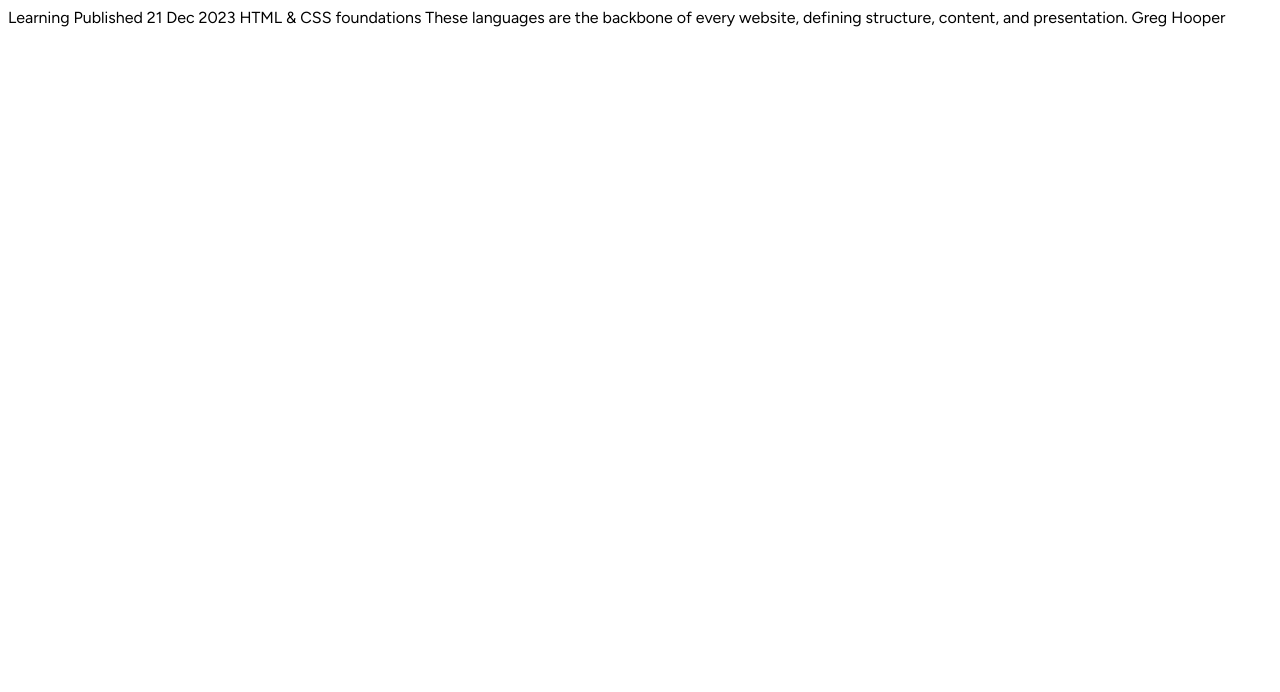
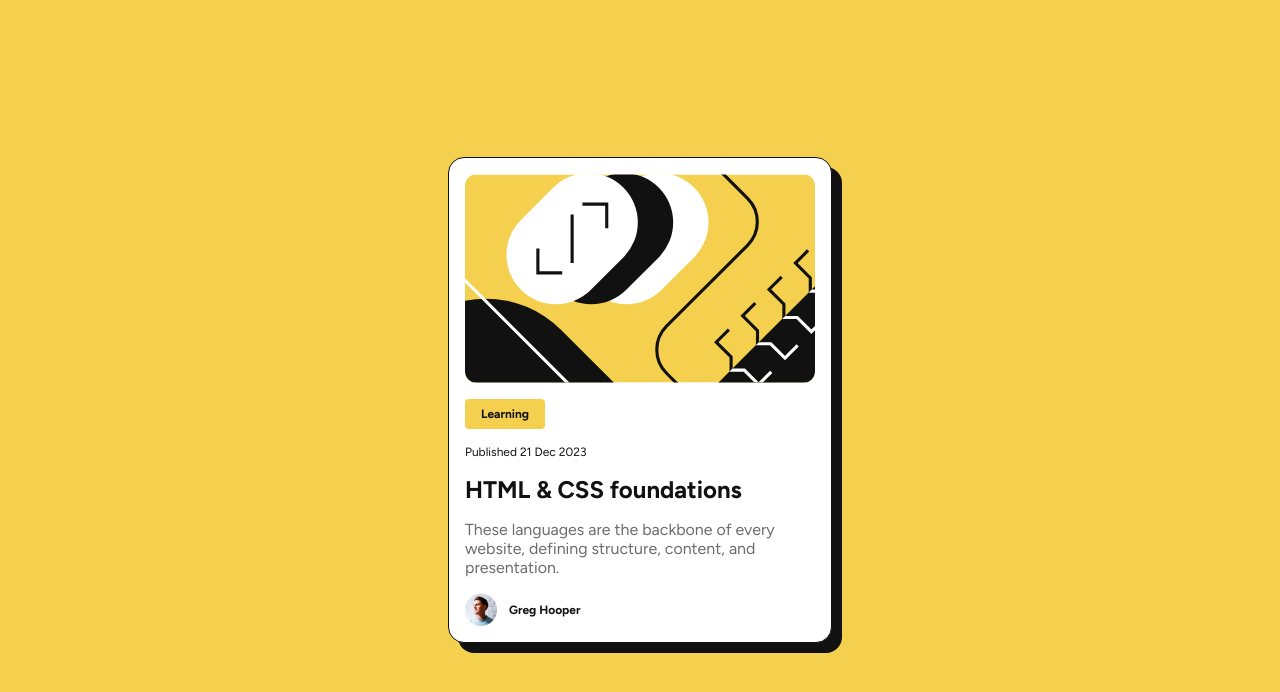
Before and after one commit to skipperr254/blog-preview-card, a plain HTML site: page index.html in a window 1280 px wide. Drawn offline with Linux system fonts and the light colour scheme.

Commit message:
Added the CSS styling

```diff
--- a/index.html
+++ b/index.html
@@ -16,15 +16,20 @@
 
 <body>
 
-  Learning
-
-  Published 21 Dec 2023
-
-  HTML & CSS foundations
-
-  These languages are the backbone of every website, defining structure, content, and presentation.
-
-  Greg Hooper
+  <main>
+    <section class="card">
+      <img class="card__image" src="./assets/images/illustration-article.svg" alt="Illustration article">
+      <span class="card__tag">Learning</span>
+      <p class="card__date">Published 21 Dec 2023</p>
+      <h2 class="card__title">HTML & CSS foundations</h2>
+      <p class="card__body">
+        These languages are the backbone of every website, defining structure, content, and presentation.
+      </p>
+      <div class="card__footer">
+        <img class="card__avatar" src="./assets/images/image-avatar.webp" alt="Greg Hooper avatar">
+        <p class="card__name">Greg Hooper</p>
+      </div>
+    </section>
 
 </body>
 
--- a/styles.css
+++ b/styles.css
@@ -1,4 +1,10 @@
 @import url('https://fonts.googleapis.com/css2?family=Figtree:ital,wght@0,300..900;1,300..900&family=Outfit:wght@100..900&display=swap');
+
+* {
+    margin: 0;
+    padding: 0;
+    box-sizing: border-box;
+}
 
 :root {
     --yellow: #f4d04e;
@@ -9,4 +15,71 @@
 
 body {
     font-family: 'Figtree', sans-serif;
+    background-color: var(--yellow);
+    display: flex;
+    align-items: center;
+    justify-content: center;
+    min-height: 100vh;
+    padding: 1rem;
 }
+
+img {
+    max-width: 100%;
+    display: block;
+}
+
+.card {
+    background-color: var(--white);
+    max-width: 24rem;
+    padding: 1rem;
+    border: 1px solid var(--gray-950);
+    border-radius: 1rem;
+    color: var(--gray-950);
+    display: flex;
+    flex-direction: column;
+    gap: 1rem;
+    box-shadow: 10px 10px 0px 0px var(--gray-950);
+    -webkit-box-shadow: 10px 10px 0px 0px var(--gray-950);
+    -moz-box-shadow: 10px 10px 0px 0px var(--gray-950);
+}
+
+.card__image {
+    border-radius: .75rem;
+}
+
+.card__tag {
+    background-color: var(--yellow);
+    font-weight: bold;
+    padding: .5rem 1rem;
+    border-radius: .25rem;
+    font-size: .75rem;
+    max-width: fit-content;
+}
+
+.card__date {
+    font-size: .75rem;
+}
+
+.card__body {
+    color: var(--gray-500);
+}
+
+.card__title {
+    font-size: 24px;
+}
+
+.card__footer {
+    display: flex;
+    align-items: center;
+    gap: .75rem;
+}
+
+.card__avatar {
+    width: 2rem;
+    height: auto;
+}
+
+.card__name {
+    font-weight: bold;
+    font-size: .75rem;
+}
```
Also changed, not shown: 1 other file.
